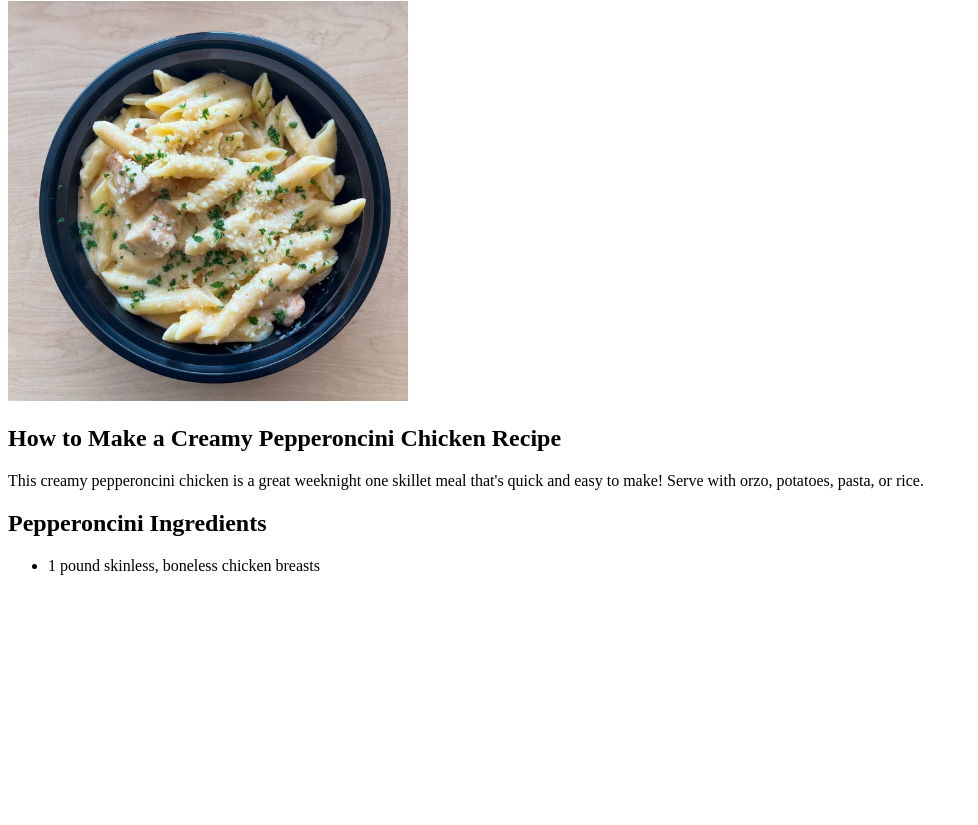
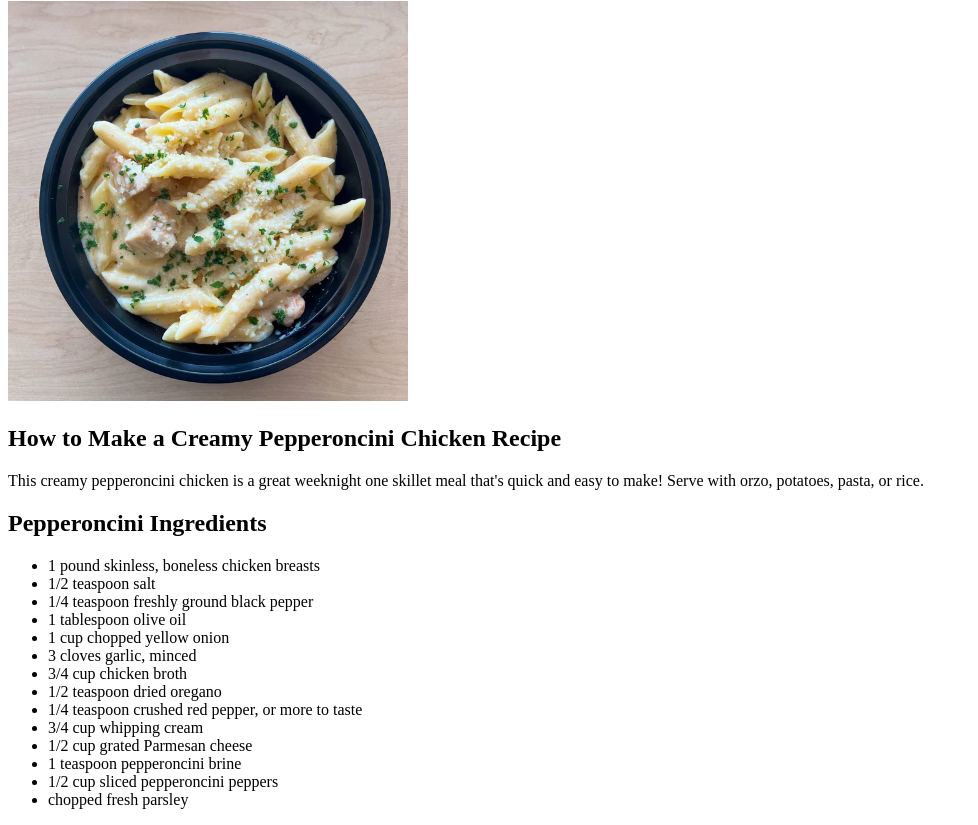
Before and after one commit to brunoarsieli/odin-recipes, a plain HTML site: page recipes/pepperoncini.html in a window 1280 px wide. Shown: the part 79-904 px from the top of the page, without its empty margins (0-978 px from the left). Before the commit the page ends 800 px from the top, so only its background shows below. Drawn offline with Linux system fonts and the light colour scheme.

Commit message:
added all the ingredients

```diff
--- a/recipes/pepperoncini.html
+++ b/recipes/pepperoncini.html
@@ -12,6 +12,19 @@
         <h2>Pepperoncini Ingredients</h2>
         <ul>
             <li>1 pound skinless, boneless chicken breasts</li>
+            <li>1/2 teaspoon salt</li>
+            <li>1/4 teaspoon freshly ground black pepper</li>
+            <li>1 tablespoon olive oil</li>
+            <li>1 cup chopped yellow onion</li>
+            <li>3 cloves garlic, minced</li>
+            <li>3/4 cup chicken broth</li>
+            <li>1/2 teaspoon dried oregano</li>
+            <li>1/4 teaspoon crushed red pepper, or more to taste</li>
+            <li>3/4 cup whipping cream</li>
+            <li>1/2 cup grated Parmesan cheese</li>
+            <li>1 teaspoon pepperoncini brine</li>
+            <li>1/2 cup sliced pepperoncini peppers</li>
+            <li>chopped fresh parsley</li>
         </ul>
     </body>
 </html>
```
